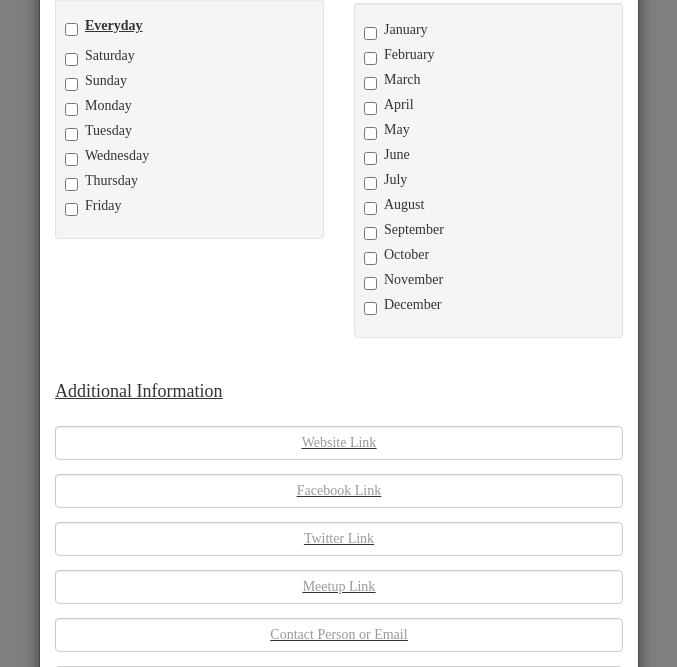
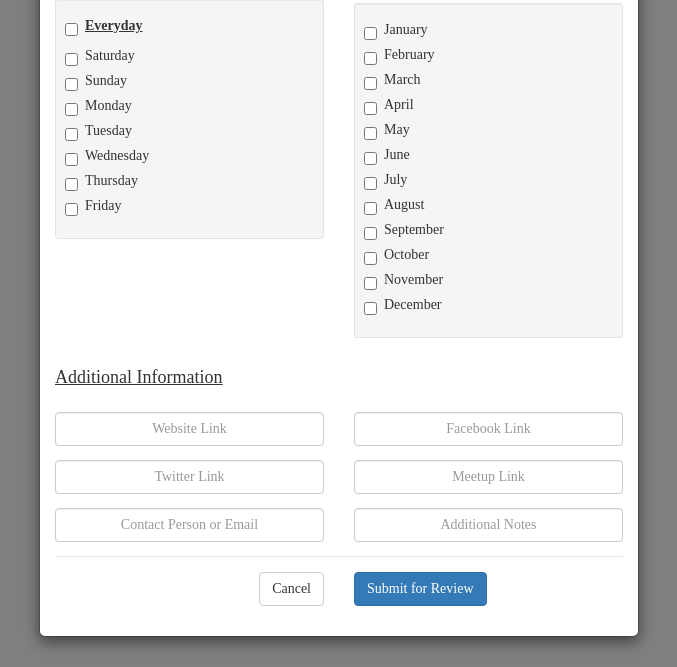
Before and after one commit to Xayaan/dancing-places-app, a Flask app: page / in a window 1280 px wide, after a click on "Add a dance". Shown: the part 630-1297 px from the top of the page, without its empty margins (301-978 px from the left). Run offline with Flask 2, Linux system fonts and the light colour scheme; data that the repository does not hold is empty; some libraries are stand-ins or nearby versions.

Commit message:
Working on "Add a Dance" modal
- cut all textboxes lengths in half and list two by two, exempt "Additional Notes" and keep it its full length

Fixed weird rendering problem with cancel/submit buttons

```diff
--- a/app/templates/modal_add.html
+++ b/app/templates/modal_add.html
@@ -99,21 +99,44 @@
 	    </div>
 	  </div>
 	</div>
-	<div class="others"><br>
-	  <h4>Additional Information</h4><br>
-	  <div class="form-group">
-	    <input type="text" class="main-form-input form-control" id="website-input" placeholder="Website Link"><br>
-	    <input type="text" class="main-form-input form-control" id="facebook-input" placeholder="Facebook Link"><br>
-	    <input type="text" class="main-form-input form-control" id="twitter-input" placeholder="Twitter Link"><br>
-	    <input type="text" class="main-form-input form-control" id="meetup-input" placeholder="Meetup Link"><br>
-	    <input type="text" class="main-form-input form-control" id="contact-input" placeholder="Contact Person or Email"><br>
+	<h4>Additional Information</h4><br>
+	<div class="row">
+	  <div class="col-xs-12 col-md-6">
+	    <input type="text" class="main-form-input form-control" id="website-input" placeholder="Website Link">
+	  </div>
+	  <div class="col-xs-12 col-md-6">
+	    <input type="text" class="main-form-input form-control" id="facebook-input" placeholder="Facebook Link">
+	  </div>
+	</div>
+	<br>
+	<div class="row">
+	  <div class="col-xs-12 col-md-6">
+	    <input type="text" class="main-form-input form-control" id="twitter-input" placeholder="Twitter Link">
+	  </div>
+	  <div class="col-xs-12 col-md-6">
+	    <input type="text" class="main-form-input form-control" id="meetup-input" placeholder="Meetup Link">
+	  </div>
+	</div>
+	<br>
+	<div class="row">
+	  <div class="col-xs-12 col-md-6">
+	    <input type="text" class="main-form-input form-control" id="contact-input" placeholder="Contact Person or Email">
+	  </div>
+	  <div class="col-xs-12 col-md-6">
 	    <input type="text" class="main-form-input form-control" id="notes-input" placeholder="Additional Notes">
 	  </div>
+	</div> <!-- /row -->
+	<br>
+	<div class="modal-footer">
+	  <div class="row">
+	    <div class="col-md-6">
+	      <button type="button" class="btn btn-default pull-right" data-dismiss="modal">Cancel</button>
+	    </div>
+	    <div class="col-md-3">
+	      <button type="button" class="btn btn-primary submit-dance">Submit for Review</button>
+	    </div>
+	  </div>
 	</div>
-      </div>
-      <div class="modal-footer">
-        <button type="button" class="btn btn-default" data-dismiss="modal">Cancel</button>
-        <button type="button" class="btn btn-primary submit-dance">Submit for Review</button>
       </div>
     </div>
   </div>
```
